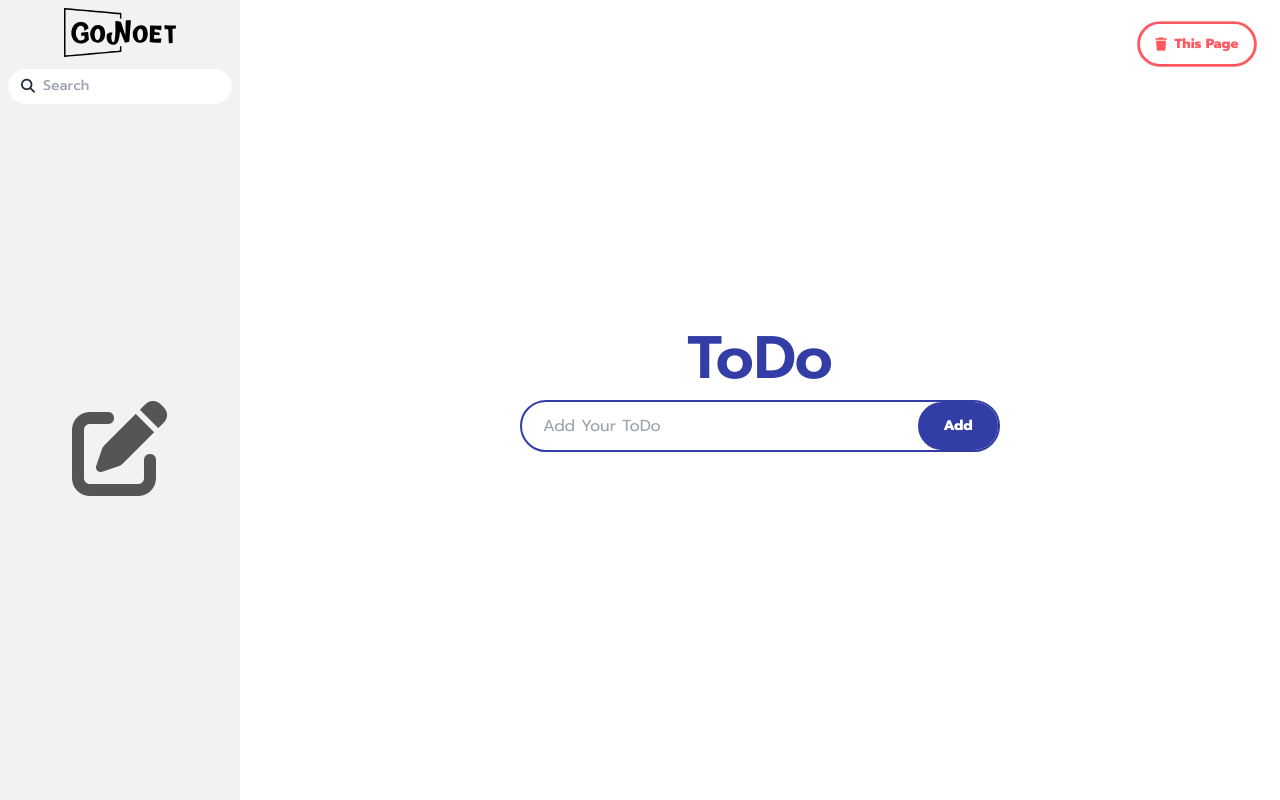
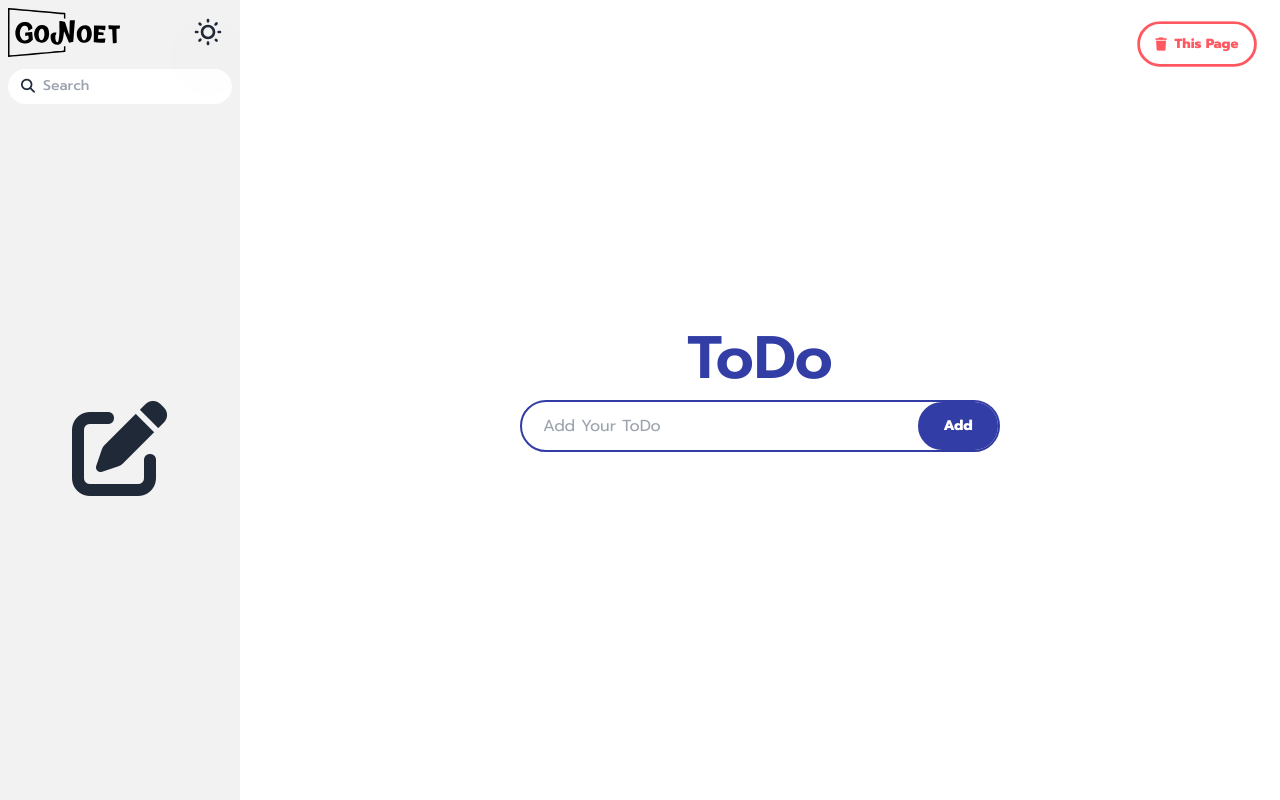
Before and after one commit to ice6504/-Final-Project-Front-end---Dev-Init-, a Next.js app: page /todo/1 in a window 1280 px wide. Built offline with nearby package versions, Linux system fonts and the light colour scheme.

Commit message:
Add Dark Theme

```diff
--- a/src/app/components/Drawer.tsx
+++ b/src/app/components/Drawer.tsx
@@ -1,9 +1,13 @@
 "use client";
-import { useState, useEffect } from "react";
+import { useState, useEffect, useContext } from "react";
 import { useParams } from "next/navigation";
 import Link from "next/link";
 import Image from "next/image";
+
+// components
+import { ThemeContext } from "@/context/ThemeContext";
 import Navbar from "./Navbar";
+import ThemeButton from "./ThemeButton";
 
 const STORAGE_KEY = "sidebarLinks";
 
@@ -25,6 +29,7 @@ function Drawer({ children }: { children: React.ReactNode }) {
   const [newLinkType, setNewLinkType] = useState<"Note" | "ToDo" | null>(null);
   const [newLinkTitle, setNewLinkTitle] = useState<string>("");
   const [search, setSearch] = useState<string>("");
+  const { theme } = useContext(ThemeContext);
 
   useEffect(() => {
     const savedLinks = localStorage.getItem(STORAGE_KEY);
@@ -127,7 +132,9 @@ function Drawer({ children }: { children: React.ReactNode }) {
         <div className="drawer-content flex flex-col">
           <Navbar title={displayedTitle} />
           {/* Content */}
-          <main className="min-h-full max-lg:pt-16">{children}</main>
+          <main className="min-h-full max-lg:min-h-screen max-lg:pt-16">
+            {children}
+          </main>
         </div>
         <div className="drawer-side z-[101]">
           <label
@@ -140,11 +147,7 @@ function Drawer({ children }: { children: React.ReactNode }) {
               links.length === 0 ? "h-full flex flex-col" : "min-h-full"
             } `}
           >
-            <div
-              className={`flex ${
-                links.length > 0 ? "justify-between" : "justify-center"
-              } items-center`}
-            >
+            <div className={`flex justify-between items-center`}>
               <Link
                 href="/"
                 className="active:scale-90 transition-all ease-in-out"
@@ -152,23 +155,24 @@ function Drawer({ children }: { children: React.ReactNode }) {
               >
                 <Image
                   className="w-28"
-                  src="/Logo.svg"
+                  src={`${theme === "light" ? "/Logo.svg" : "/Logo_dark.svg"}`}
                   alt="Logo"
                   width={0}
                   height={0}
                   priority={true}
                 />
               </Link>
-              {links.length > 0 ? (
-                <div>
+              <div className="flex items-center">
+                <ThemeButton />
+                {links.length > 0 ? (
                   <button
                     onClick={toggleModal}
                     className="btn btn-ghost btn-square size-fit px-2"
                   >
                     <i className="fa-solid fa-pen-to-square fa-2xl"></i>
                   </button>
-                </div>
-              ) : null}
+                ) : null}
+              </div>
             </div>
             {/* SearchBar */}
             <label className="input input-sm rounded-full h-10 flex items-center gap-2 mt-3">
@@ -230,7 +234,7 @@ function Drawer({ children }: { children: React.ReactNode }) {
                 <div className="h-full grid place-content-center">
                   <button
                     onClick={toggleModal}
-                    className="btn btn-ghost btn-block no-animation size-32 text-5xl text-black/65"
+                    className="btn btn-ghost btn-block no-animation size-32 text-5xl text-base/65"
                   >
                     <i className="fa-solid fa-pen-to-square fa-2xl"></i>
                   </button>
@@ -294,7 +298,7 @@ function Drawer({ children }: { children: React.ReactNode }) {
                 type="text"
                 maxLength={10}
                 placeholder="Add Title"
-                className="input bg-primary text-base-100 placeholder:text-base-100/50 w-full mt-8"
+                className="input bg-primary text-white placeholder:text-white/75 w-full mt-8"
                 value={newLinkTitle}
                 onChange={(e) => setNewLinkTitle(e.target.value)}
               />
--- a/src/app/components/Navbar.tsx
+++ b/src/app/components/Navbar.tsx
@@ -1,5 +1,3 @@
-"use client";
-
 import { FC } from "react";
 
 // components
@@ -12,7 +10,7 @@ interface HeaderProps {
 const Navbar: FC<HeaderProps> = ({ title }) => {
   return (
     <>
-      <div className="navbar bg-primary text-base-100 z-[100] fixed top-0 lg:hidden">
+      <div className="navbar bg-primary text-white z-[100] fixed top-0 lg:hidden">
         <div className="flex-none ">
           <label
             htmlFor="my-drawer-3"
@@ -35,7 +33,7 @@ const Navbar: FC<HeaderProps> = ({ title }) => {
               </div>
               <ul
                 tabIndex={0}
-                className="dropdown-content z-[1] p-2 shadow bg-base-100 rounded-box w-40"
+                className="dropdown-content z-[1] p-2 shadow bg-white rounded-box w-40"
               >
                 <li className="flex justify-center">
                   <DeletePage />
--- /dev/null
+++ b/src/app/components/ThemeButton.tsx
@@ -0,0 +1,46 @@
+import { useContext } from "react";
+import { ThemeContext } from "@/context/ThemeContext";
+
+const ThemeButton = () => {
+  const { theme, changeTheme } = useContext(ThemeContext);
+
+  const handleChange = () => {
+    if (changeTheme) {
+      changeTheme();
+    }
+  };
+
+  return (
+    <div>
+      <label className="btn btn-circle drop-shadow-2xl btn-ghost swap swap-rotate ">
+        {/* this hidden checkbox controls the state */}
+        <input
+          type="checkbox"
+          className="theme-controller"
+          onChange={handleChange}
+          checked={theme === "dark"}
+        />
+
+        {/* sun icon */}
+        <svg
+          className={`swap-off fill-current w-8 h-8 `}
+          xmlns="http://www.w3.org/2000/svg"
+          viewBox="0 0 24 24"
+        >
+          <path d="M5.64,17l-.71.71a1,1,0,0,0,0,1.41,1,1,0,0,0,1.41,0l.71-.71A1,1,0,0,0,5.64,17ZM5,12a1,1,0,0,0-1-1H3a1,1,0,0,0,0,2H4A1,1,0,0,0,5,12Zm7-7a1,1,0,0,0,1-1V3a1,1,0,0,0-2,0V4A1,1,0,0,0,12,5ZM5.64,7.05a1,1,0,0,0,.7.29,1,1,0,0,0,.71-.29,1,1,0,0,0,0-1.41l-.71-.71A1,1,0,0,0,4.93,6.34Zm12,.29a1,1,0,0,0,.7-.29l.71-.71a1,1,0,1,0-1.41-1.41L17,5.64a1,1,0,0,0,0,1.41A1,1,0,0,0,17.66,7.34ZM21,11H20a1,1,0,0,0,0,2h1a1,1,0,0,0,0-2Zm-9,8a1,1,0,0,0-1,1v1a1,1,0,0,0,2,0V20A1,1,0,0,0,12,19ZM18.36,17A1,1,0,0,0,17,18.36l.71.71a1,1,0,0,0,1.41,0,1,1,0,0,0,0-1.41ZM12,6.5A5.5,5.5,0,1,0,17.5,12,5.51,5.51,0,0,0,12,6.5Zm0,9A3.5,3.5,0,1,1,15.5,12,3.5,3.5,0,0,1,12,15.5Z" />
+        </svg>
+
+        {/* moon icon */}
+        <svg
+          className={`swap-on fill-current w-8 h-8`}
+          xmlns="http://www.w3.org/2000/svg"
+          viewBox="0 0 24 24"
+        >
+          <path d="M21.64,13a1,1,0,0,0-1.05-.14,8.05,8.05,0,0,1-3.37.73A8.15,8.15,0,0,1,9.08,5.49a8.59,8.59,0,0,1,.25-2A1,1,0,0,0,8,2.36,10.14,10.14,0,1,0,22,14.05,1,1,0,0,0,21.64,13Zm-9.5,6.69A8.14,8.14,0,0,1,7.08,5.22v.27A10.15,10.15,0,0,0,17.22,15.63a9.79,9.79,0,0,0,2.1-.22A8.11,8.11,0,0,1,12.14,19.73Z" />
+        </svg>
+      </label>
+    </div>
+  );
+};
+
+export default ThemeButton;
--- a/src/app/layout.tsx
+++ b/src/app/layout.tsx
@@ -1,11 +1,14 @@
 import type { Metadata } from "next";
 import { Prompt } from "next/font/google";
 import "@fortawesome/fontawesome-free/css/all.min.css";
+import { ThemeProvider } from "@/context/ThemeContext";
+import ClientThemeWrapper from "@/context/ClientThemeWrapper";
 import "./globals.css";
 
 // components
 import Drawer from "./components/Drawer";
 import Loading from "./components/Loading";
+import ThemeButton from "./components/ThemeButton";
 
 const prompt = Prompt({
   weight: ["100", "200", "300", "400", "500", "600", "700", "800", "900"],
@@ -27,11 +30,15 @@ export default function RootLayout({
   children: React.ReactNode;
 }>) {
   return (
-    <html lang="en" data-theme="light">
+    <html lang="en">
       <body className={prompt.variable}>
-        <Loading>
-          <Drawer>{children}</Drawer>
-        </Loading>
+        <ThemeProvider>
+          <ClientThemeWrapper>
+            <Loading>
+              <Drawer>{children}</Drawer>
+            </Loading>
+          </ClientThemeWrapper>
+        </ThemeProvider>
       </body>
     </html>
   );
--- a/src/app/note/components/Editor.tsx
+++ b/src/app/note/components/Editor.tsx
@@ -2,7 +2,8 @@
 import { Block, BlockNoteEditor, PartialBlock } from "@blocknote/core";
 import { BlockNoteView } from "@blocknote/mantine";
 import "@blocknote/mantine/style.css";
-import { FC, useState, useEffect, useMemo } from "react";
+import { FC, useState, useEffect, useMemo, useContext } from "react";
+import { ThemeContext } from "@/context/ThemeContext";
 import "./styles.css";
 
 interface Props {
@@ -33,6 +34,7 @@ const Editor: FC<Props> = ({ data_id }) => {
   const [initialContent, setInitialContent] = useState<
     PartialBlock[] | undefined | "loading"
   >("loading");
+  const { theme } = useContext(ThemeContext);
 
   useEffect(() => {
     loadFromStorage(data_id).then((content) => {
@@ -51,12 +53,14 @@ const Editor: FC<Props> = ({ data_id }) => {
     return "Loading...";
   }
 
+  const editorTheme = theme === "light" || theme === "dark" ? theme : "light";
+
   return (
     <div className="py-2 sm:pt-5">
       <BlockNoteView
         editor={editor}
         editable={true}
-        theme="light"
+        theme={editorTheme}
         onChange={() => {
           saveToStorage(data_id, editor.document);
         }}
--- a/src/app/todo/[title]/page.tsx
+++ b/src/app/todo/[title]/page.tsx
@@ -178,7 +178,7 @@ const TodoPage: FC<TodoPageProps> = ({ params }) => {
               <input
                 type="text"
                 value={currentTodo.text}
-                className="input bg-primary text-base-100 placeholder:text-base-100/50 w-full mt-8"
+                className="input bg-primary text-white placeholder:text-base-100/50 w-full mt-8"
                 onChange={(e) =>
                   setCurrentTodo({
                     ...currentTodo,
--- /dev/null
+++ b/src/context/ClientThemeWrapper.tsx
@@ -0,0 +1,8 @@
+"use client";
+import { useContext } from "react";
+import { ThemeContext } from "./ThemeContext";
+
+export default function ClientThemeWrapper({ children }: any) {
+  const { theme } = useContext(ThemeContext);
+  return <div data-theme={theme}>{children}</div>;
+}
--- /dev/null
+++ b/src/context/ThemeContext.tsx
@@ -0,0 +1,57 @@
+"use client";
+import { createContext, useEffect, useState, ReactNode, FC } from "react";
+
+interface ThemeContextType {
+  theme: string;
+  changeTheme: (nextTheme?: string) => void;
+}
+
+export const ThemeContext = createContext<ThemeContextType>({
+  theme: "light",
+  changeTheme: () => {},
+});
+
+interface ThemeProviderProps {
+  children: ReactNode;
+}
+
+export const ThemeProvider: FC<ThemeProviderProps> = ({ children }) => {
+  const [theme, setTheme] = useState<string>(() => {
+    if (typeof window !== "undefined") {
+      const savedTheme = localStorage.getItem("theme");
+      return savedTheme ? savedTheme : "light";
+    }
+    return "light";
+  });
+
+  const [isHydrated, setIsHydrated] = useState(false);
+
+  useEffect(() => {
+    setIsHydrated(true);
+  }, []);
+
+  useEffect(() => {
+    if (typeof window !== "undefined") {
+      localStorage.setItem("theme", theme);
+    }
+  }, [theme]);
+
+  const changeTheme = (nextTheme?: string) => {
+    if (nextTheme) {
+      setTheme(nextTheme);
+    } else {
+      setTheme((prevTheme) => (prevTheme === "light" ? "dark" : "light"));
+    }
+  };
+
+  if (!isHydrated) {
+    // While hydrating, render nothing to avoid mismatch
+    return null;
+  }
+
+  return (
+    <ThemeContext.Provider value={{ theme, changeTheme }}>
+      {children}
+    </ThemeContext.Provider>
+  );
+};
--- a/tailwind.config.ts
+++ b/tailwind.config.ts
@@ -25,6 +25,15 @@ const config: Config = {
           neutral: "#3d57d3",
           "--border-btn": "0.2rem",
         },
+        dark: {
+          ...require("daisyui/src/theming/themes")["dark"],
+          primary: "#3d57d3",
+          neutral: "#7397e7",
+          "base-100": "#1f1f1f",
+          "base-200": "#1d1d1d",
+          "base-300": "#131313",
+          "--border-btn": "0.2rem",
+        },
       },
     ],
   },
```
Also changed, not shown: public/Logo_dark.svg (added).
